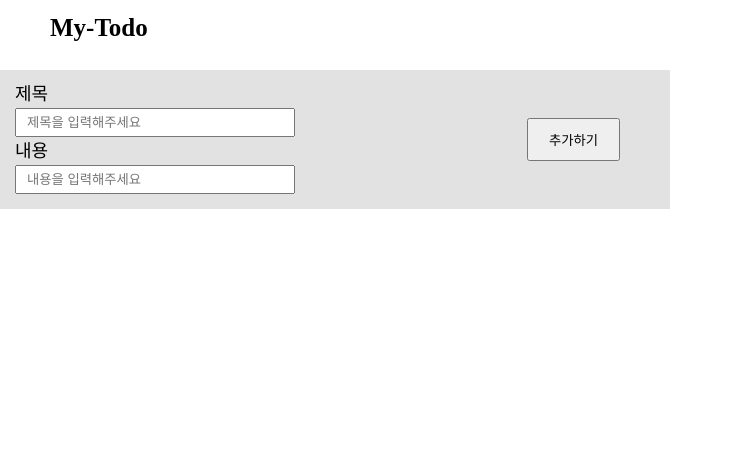
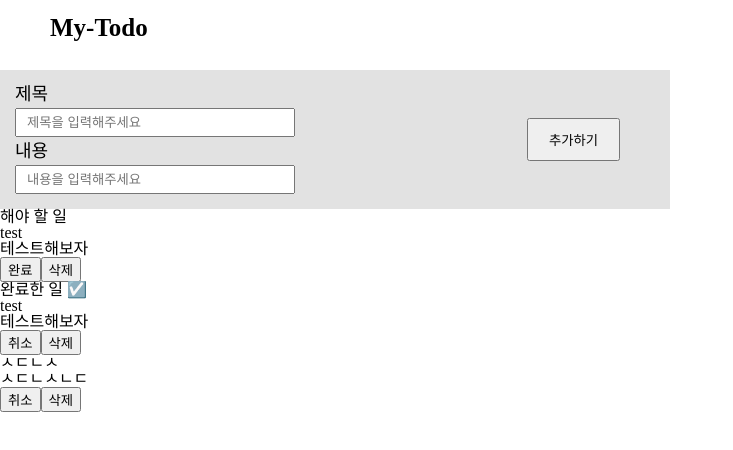
Before and after one commit to tjdwns335/ts-mytodo, a React (Create React App) app: page / in a window 1280 px wide. Shown: the top 450 px of the page, without its empty margins (0-733 px from the left). Built offline with nearby package versions, Linux system fonts and the light colour scheme; data requests are answered from the project's data file.

Commit message:
기능 구현 완

```diff
--- a/db.json
+++ b/db.json
@@ -1,3 +1,22 @@
 {
-  "todos": []
+  "todos": [
+    {
+      "id": "fea31",
+      "title": "test",
+      "content": "테스트해보자",
+      "isDone": false
+    },
+    {
+      "id": "fea33",
+      "title": "test",
+      "content": "테스트해보자",
+      "isDone": true
+    },
+    {
+      "id": "9e2b7938-ff41-4625-9af2-e4323d655d79",
+      "title": "ㅅㄷㄴㅅ",
+      "content": "ㅅㄷㄴㅅㄴㄷ",
+      "isDone": true
+    }
+  ]
 }
--- a/package.json
+++ b/package.json
@@ -19,6 +19,7 @@
     "react-scripts": "5.0.1",
     "styled-components": "^6.1.8",
     "typescript": "^4.9.5",
+    "uuid": "^9.0.1",
     "web-vitals": "^2.1.4"
   },
   "scripts": {
@@ -44,5 +45,8 @@
       "last 1 firefox version",
       "last 1 safari version"
     ]
+  },
+  "devDependencies": {
+    "@types/uuid": "^9.0.8"
   }
 }
--- a/src/App.tsx
+++ b/src/App.tsx
@@ -1,7 +1,14 @@
 import Todo from "pages/Todo";
+import { QueryClient, QueryClientProvider } from "react-query";
 
 function App() {
-  return <Todo />;
+  const queryClient: QueryClient = new QueryClient();
+
+  return (
+    <QueryClientProvider client={queryClient}>
+      <Todo />
+    </QueryClientProvider>
+  );
 }
 
 export default App;
--- a/src/api/todo.ts
+++ b/src/api/todo.ts
@@ -1,13 +1,34 @@
 import axios from "axios";
 
-const SERVER_URI: string = "http:localhost:4000";
+const SERVER_URI: string = "http://localhost:4000";
 
 interface Todo {
   id: string;
   title: string;
+  content: string;
+  isDone: boolean;
 }
 
-// const getTodos = async (): Promise => {
-//   const { data } = await axios.get(`${SERVER_URI}/todos`);
-//   return data;
-// };
+const getTodos = async (): Promise<Todo[]> => {
+  const { data } = await axios.get<Todo[]>(`${SERVER_URI}/todos`);
+  return data;
+};
+
+const addTodo = async (newTodo: Todo): Promise<void> => {
+  await axios.post(`${SERVER_URI}/todos`, newTodo);
+};
+
+const removeTodo = async (id: string): Promise<void> => {
+  await axios.delete(`${SERVER_URI}/todos/${id}`);
+};
+
+const switchTodo = async (payload: {
+  id: string;
+  isDone: boolean;
+}): Promise<void> => {
+  await axios.patch(`${SERVER_URI}/todos/${payload.id}`, {
+    isDone: payload.isDone,
+  });
+};
+
+export { getTodos, addTodo, removeTodo, switchTodo };
--- a/src/components/TodoInput.tsx
+++ b/src/components/TodoInput.tsx
@@ -1,7 +1,19 @@
+import { addTodo } from "api/todo";
 import React, { ChangeEvent, useState } from "react";
+import { useMutation, useQueryClient } from "react-query";
 import { ButtonStyle, FormStyle, InputGroup } from "style/TodoInputStyle";
+import { v4 as uuid } from "uuid";
 
 function TodoInput() {
+  const queryClient = useQueryClient();
+
+  // TODO: addTodo
+  const mutation = useMutation(addTodo, {
+    onSuccess: (data) => {
+      queryClient.invalidateQueries("todos");
+    },
+  });
+
   const [title, setTitle] = useState("");
   const [content, setContent] = useState("");
   const onChangeTitleHandler = (e: ChangeEvent<HTMLInputElement>) => {
@@ -19,22 +31,21 @@ function TodoInput() {
       return;
     }
 
+    const newTodo = {
+      id: uuid(),
+      title,
+      content,
+      isDone: false,
+    };
+
+    mutation.mutate(newTodo);
+
     setTitle("");
     setContent("");
   };
-  interface Todo {
-    title: string;
-    content: string;
-    isDone: boolean;
-  }
-  const newTodo: Todo = {
-    title,
-    content,
-    isDone: false,
-  };
 
   return (
-    <FormStyle onSubmit={(e) => onClickSubmit}>
+    <FormStyle onSubmit={onClickSubmit}>
       <InputGroup>
         <label>제목</label>
         <input
--- a/src/components/Todolist.tsx
+++ b/src/components/Todolist.tsx
@@ -1,7 +1,69 @@
+import { getTodos, removeTodo, switchTodo } from "api/todo";
 import React from "react";
+import { useMutation, useQuery, useQueryClient } from "react-query";
 
-function Todolist() {
-  return <div>Todolist</div>;
+interface TodoListProps {
+  isActive: boolean;
 }
 
+const Todolist: React.FC<TodoListProps> = ({ isActive }) => {
+  const { data } = useQuery("todos", getTodos);
+
+  const queryClient = useQueryClient();
+
+  // TODO: removeTodo
+  const removeMutation = useMutation(removeTodo, {
+    onSuccess: () => {
+      queryClient.invalidateQueries("todos");
+    },
+  });
+  // TODO: switchTodo
+  const switchMutation = useMutation(switchTodo, {
+    onSuccess: () => {
+      queryClient.invalidateQueries("todos");
+    },
+  });
+
+  const onClickSwitchHandler = (id: string, isDone: boolean) => {
+    const payload = {
+      id,
+      isDone: !isDone,
+    };
+    switchMutation.mutate(payload);
+    console.log(id, isDone);
+  };
+  const onClickRemoveHandler = (id: string) => {
+    removeMutation.mutate(id);
+  };
+  return (
+    <>
+      <div>
+        <h1>{isActive ? "해야 할 일 " : "완료한 일 ☑️"}</h1>
+      </div>
+      <div>
+        {data
+          ?.filter((item) => item.isDone === !isActive)
+          .map((item) => {
+            return (
+              <div key={item.id}>
+                <h2>{item.title}</h2>
+                <p>{item.content}</p>
+                <div>
+                  <button
+                    onClick={() => onClickSwitchHandler(item.id, item.isDone)}
+                  >
+                    {isActive ? "완료" : "취소"}
+                  </button>
+                  <button onClick={() => onClickRemoveHandler(item.id)}>
+                    삭제
+                  </button>
+                </div>
+              </div>
+            );
+          })}
+      </div>
+    </>
+  );
+};
+
 export default Todolist;
--- a/src/pages/Todo.tsx
+++ b/src/pages/Todo.tsx
@@ -1,11 +1,15 @@
+import { getTodos } from "api/todo";
 import Header from "components/Header";
 import TodoInput from "components/TodoInput";
+import Todolist from "components/Todolist";
 
 function Todo() {
   return (
     <>
       <Header />
       <TodoInput />
+      <Todolist isActive={true} />
+      <Todolist isActive={false} />
     </>
   );
 }
```
Also changed, not shown: 2 other files (tests, documents, lock files or other folders).
